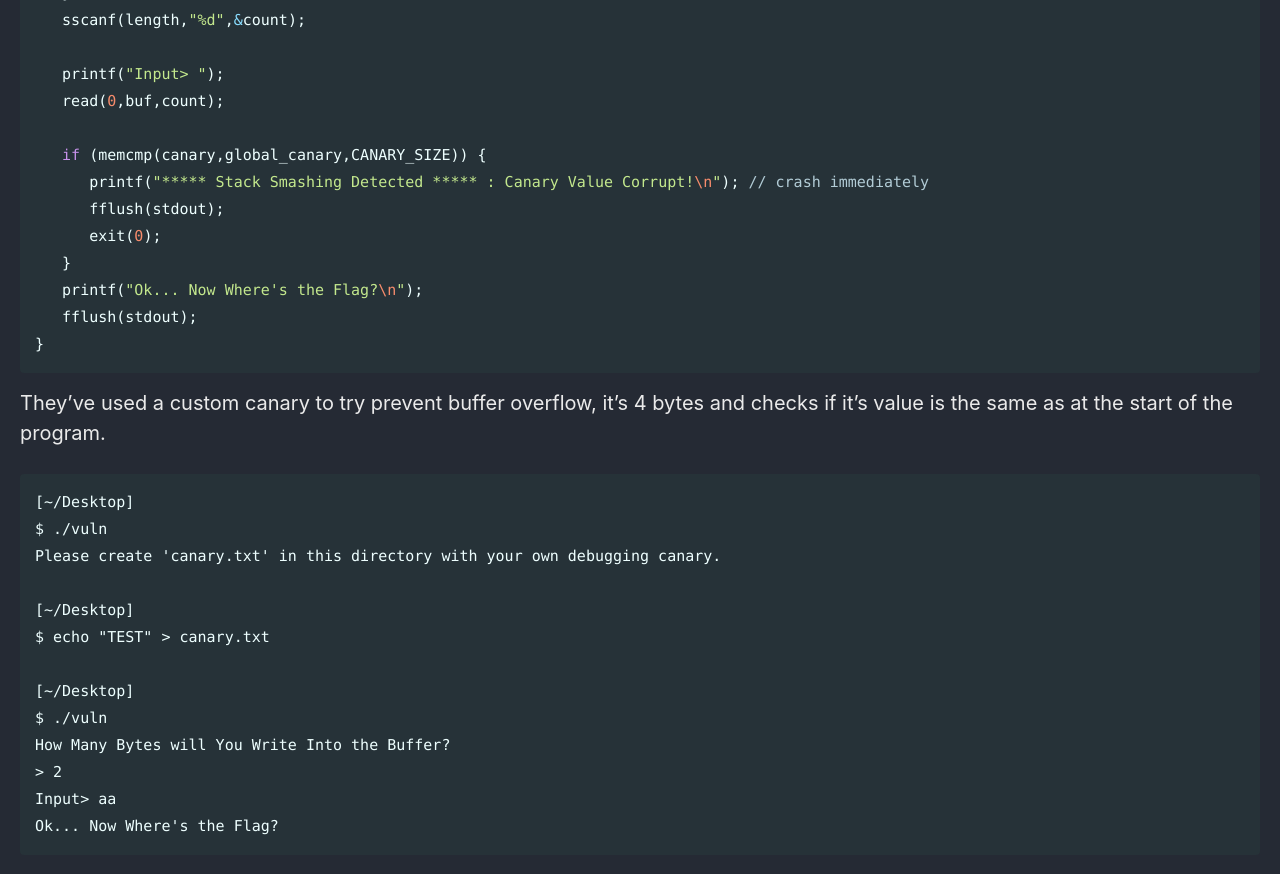
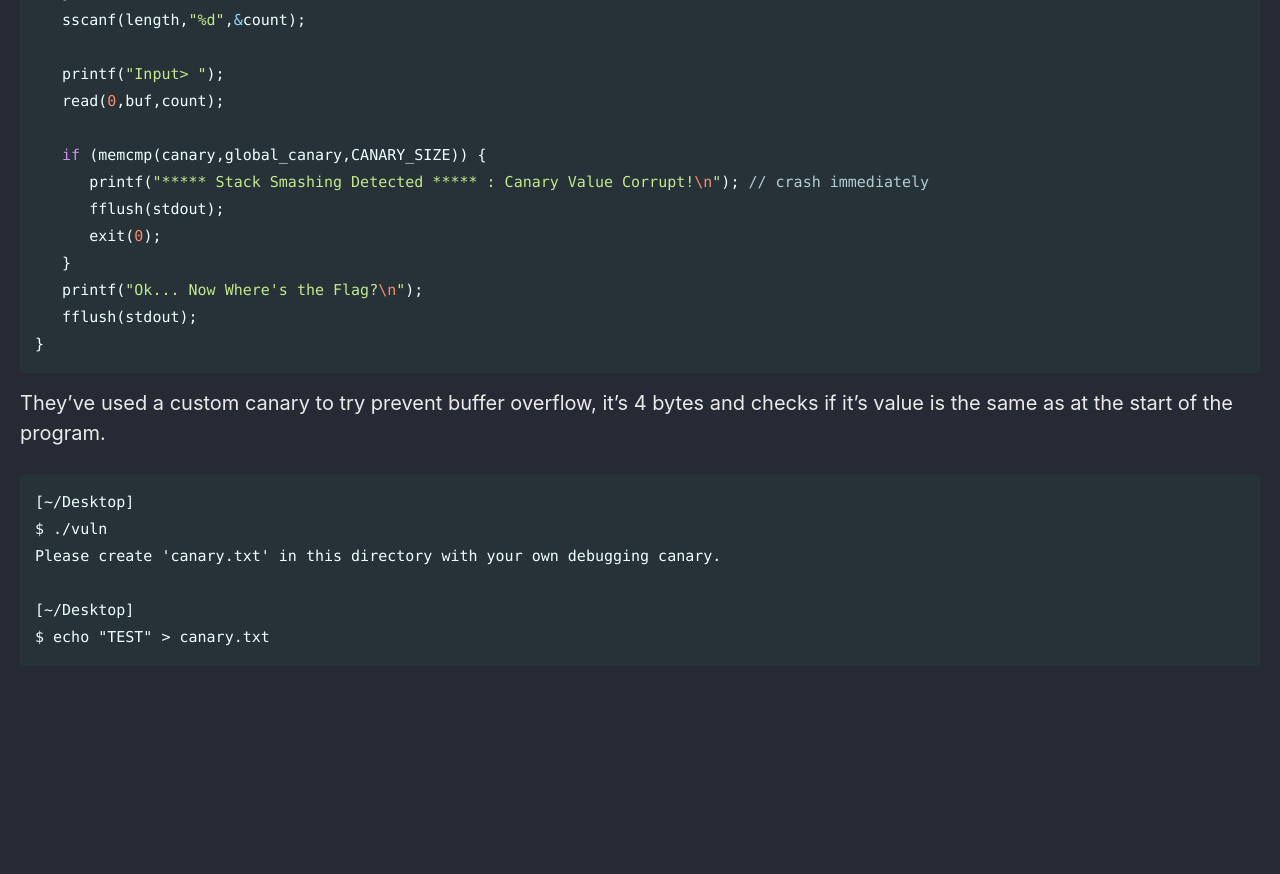
Before and after one commit to Connor-McCartney/Connor-McCartney.github.io, a Jekyll site: the page built from _pages/misc/pwn.md, in a window 1280 px wide and 900 px high, scrolled down 8968 px. Shown: the top 874 px of the window. Built offline with Jekyll 4.4.1, drawn with Linux system fonts in a browser that asks for light colours; cached includes are drawn as plain includes; after the commit the page ends 9679 px from its top, so only the background shows below that.

Commit message:
Update pwn.md

````diff
--- a/_pages/misc/pwn.md
+++ b/_pages/misc/pwn.md
@@ -396,11 +396,4 @@ Please create 'canary.txt' in this directory with your own debugging canary.
 
 [~/Desktop]
 $ echo "TEST" > canary.txt
-
-[~/Desktop]
-$ ./vuln
-How Many Bytes will You Write Into the Buffer?
-> 2
-Input> aa
-Ok... Now Where's the Flag?
 ```
````
